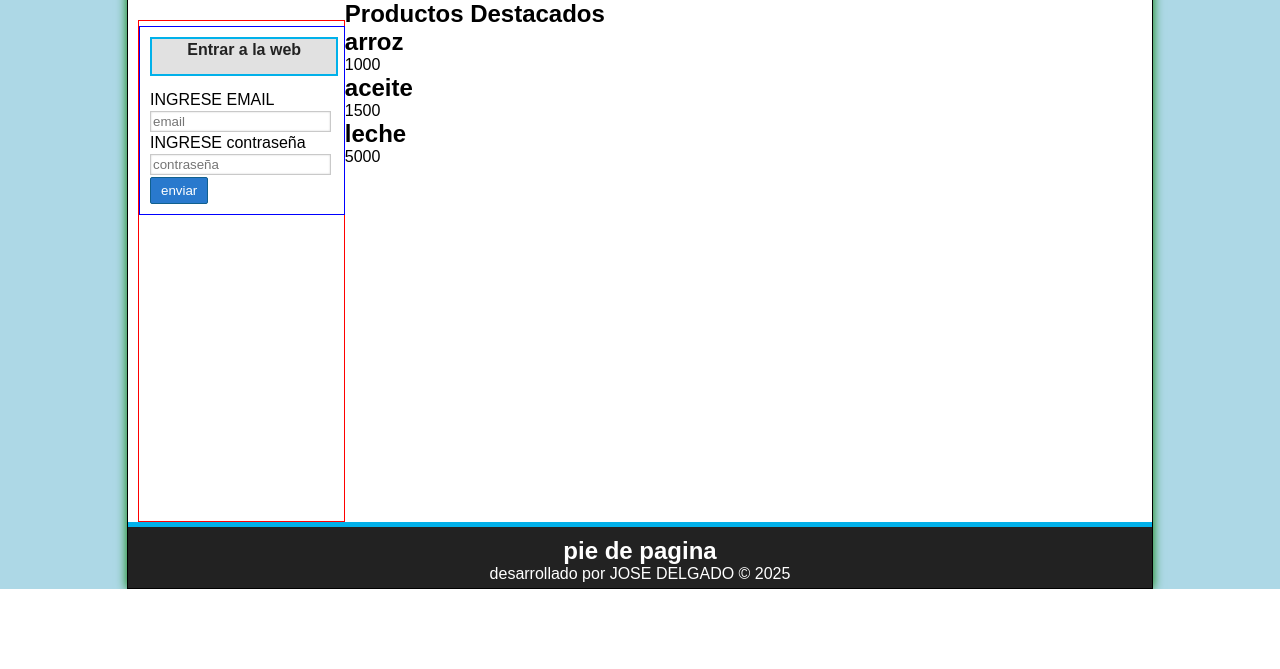
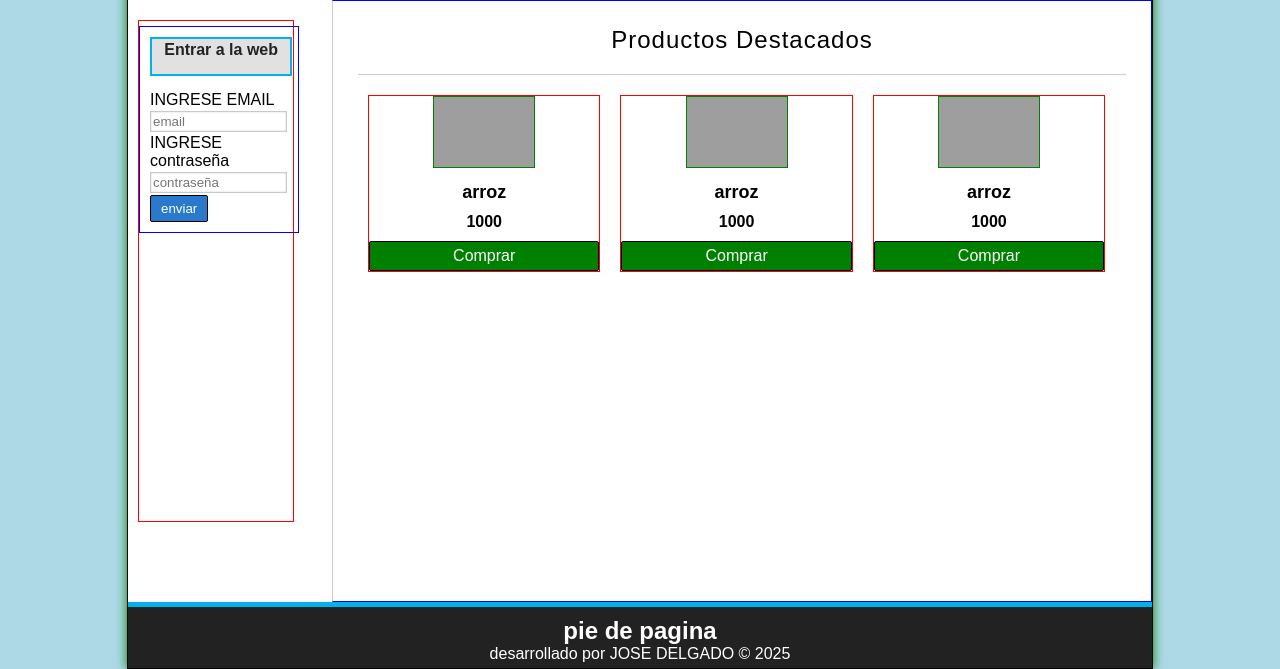
Before and after one commit to JoseDelgado123353464/html2, a PHP site: page / in a window 1280 px wide. Shown: the part 242-911 px from the top of the page. Before the commit the page ends 831 px from the top, so only its background shows below. Run offline with PHP 8.4, Linux system fonts and the light colour scheme; grey boxes are pictures that could not be loaded.

Commit message:
actualizacion y base de datos

```diff
--- a/css/estilos.css
+++ b/css/estilos.css
@@ -83,7 +83,7 @@ height: 55px;
     background-color: white;
 }
 #lateral{
-    width: 20%;
+    width: 15%;
     min-height: 500px;
     float: left;
     margin-top: 20px;
@@ -136,7 +136,7 @@ input[type="email"]:focus{
 }
 
 input[type="submit"],
-input[type="button"]{
+input[type="button"], .button{
     display: block;
     border-radius: 2px;
     padding: 5px;
@@ -144,10 +144,44 @@ input[type="button"]{
     padding-right: 10px;
     background-color: #2979cd ;
     color: white;
-    border: 1px solid #11608e;
+    border: 1px solid black;
     cursor: pointer;
 }
 
+
+
+#central{
+    width: 75%;
+    min-height: 550px;
+    float: right;
+    border: 1px solid blue;
+    border-left: 1px solid #ccc;
+    box-shadow: 5px solid #12412421;
+    padding: 25px;
+}
+
+#central h1{
+font-size: 24px;
+font-weight: normal;
+letter-spacing: 1px;
+text-align: center;
+border-bottom: 1px solid #ccc;
+margin-bottom: 20px;
+padding: 20px;
+padding-top: 0px ;
+
+}
+
+.product{
+    width: 30%;
+    float: left;
+    border: 1px solid red;
+    margin-left: 10px;
+    margin-right: 10px;
+    margin-bottom: 30px;
+    text-align: center;
+
+}
 
 #footer{
     clear: both;
@@ -159,3 +193,35 @@ input[type="button"]{
     border-top: 5px solid #01b1ea;
 
 }
+.product img{
+    height: 70px;
+    margin-bottom: 10px;
+    border: 1px solid green;
+}
+
+.product h2{
+    font-size: 18px;
+    margin-bottom: 10px;
+}
+
+.product p{
+    font-weight: bold;
+    counter-reset: #555;
+    margin-bottom: 10px;
+}
+
+.product a{
+    color: black;
+    text-decoration: none;
+
+}
+
+.product a:hover{
+    color: #555;
+}
+
+.button{
+    color: white !important;
+    background-color: green;
+    text-decoration: none;
+}
--- a/index.html
+++ b/index.html
@@ -48,21 +48,26 @@
             </aside>
 
             <div id="central">
-                <h2>Productos Destacados</h2>
+                <h1>Productos Destacados</h1>
                 <div class="product">
+                    <img src="https://1000marcas.net/wp-content/uploads/2019/11/Instagram-Logo.png" alt="" width="100px">
                     <h2>arroz</h2>
                     <p>1000</p>
-                    <div class="product">
-                    <h2>aceite</h2>
-                    <p>1500</p>
-                    <div class="product">
-                    <h2>leche</h2>
-                    <p>5000</p>
-                </div>
-            </div>
-        </div>
+                    <a href="" class="button">Comprar</a>
+                     </div>
+                     <div class="product">
+                    <img src="https://1000marcas.net/wp-content/uploads/2019/11/Instagram-Logo.png" alt="" width="100px">
+                    <h2>arroz</h2>
+                    <p>1000</p>
+                    <a href="" class="button">Comprar</a>
+                     </div> <div class="product">
+                    <img src="https://1000marcas.net/wp-content/uploads/2019/11/Instagram-Logo.png" alt="" width="100px">
+                    <h2>arroz</h2>
+                    <p>1000</p>
+                    <a href="#" class="button">Comprar</a>
+                     </div>
 
-
+                     </div>
         <footer id="footer">
                 <h2>pie de pagina</h2>
                 <p>desarrollado por JOSE DELGADO &copy; 2025</p>
@@ -70,7 +75,7 @@
 
 
 
-    </div>
+
 
 
 </body>
```
Also changed, not shown: database/database.sql (added, +18 -0 lines).
